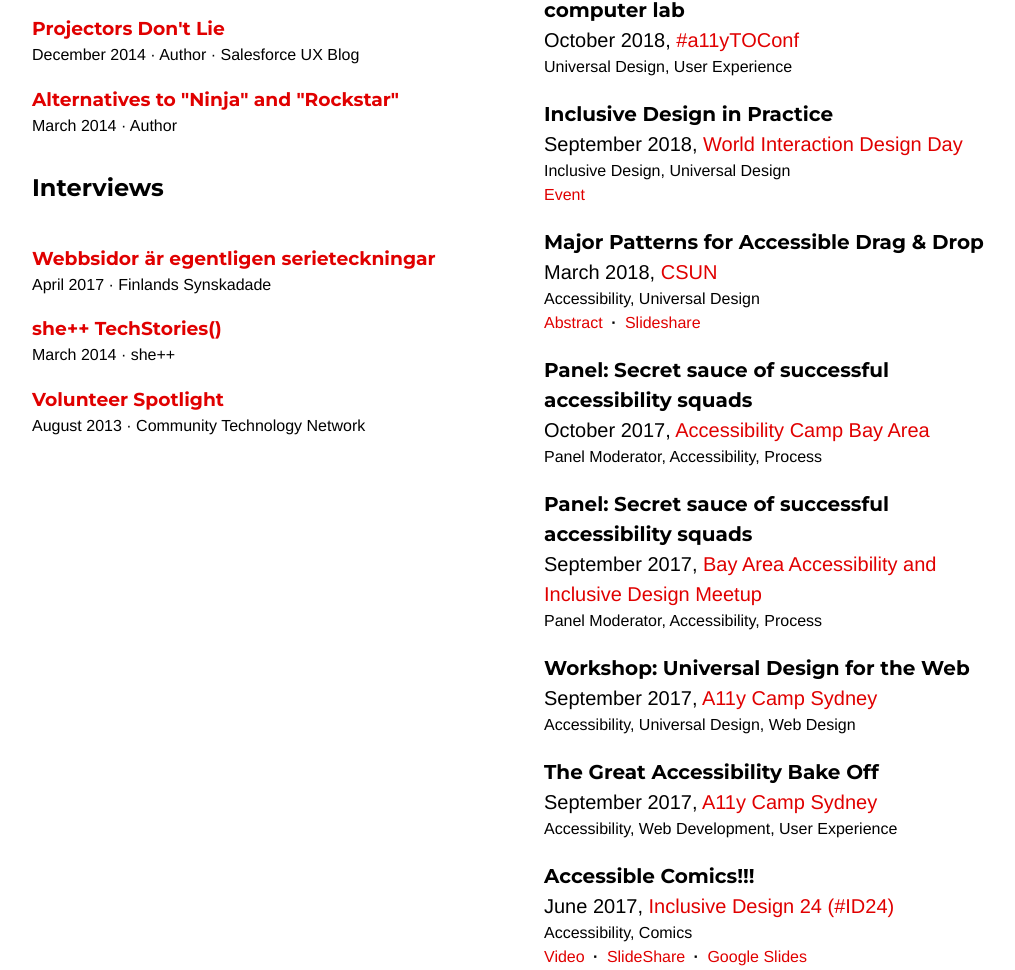
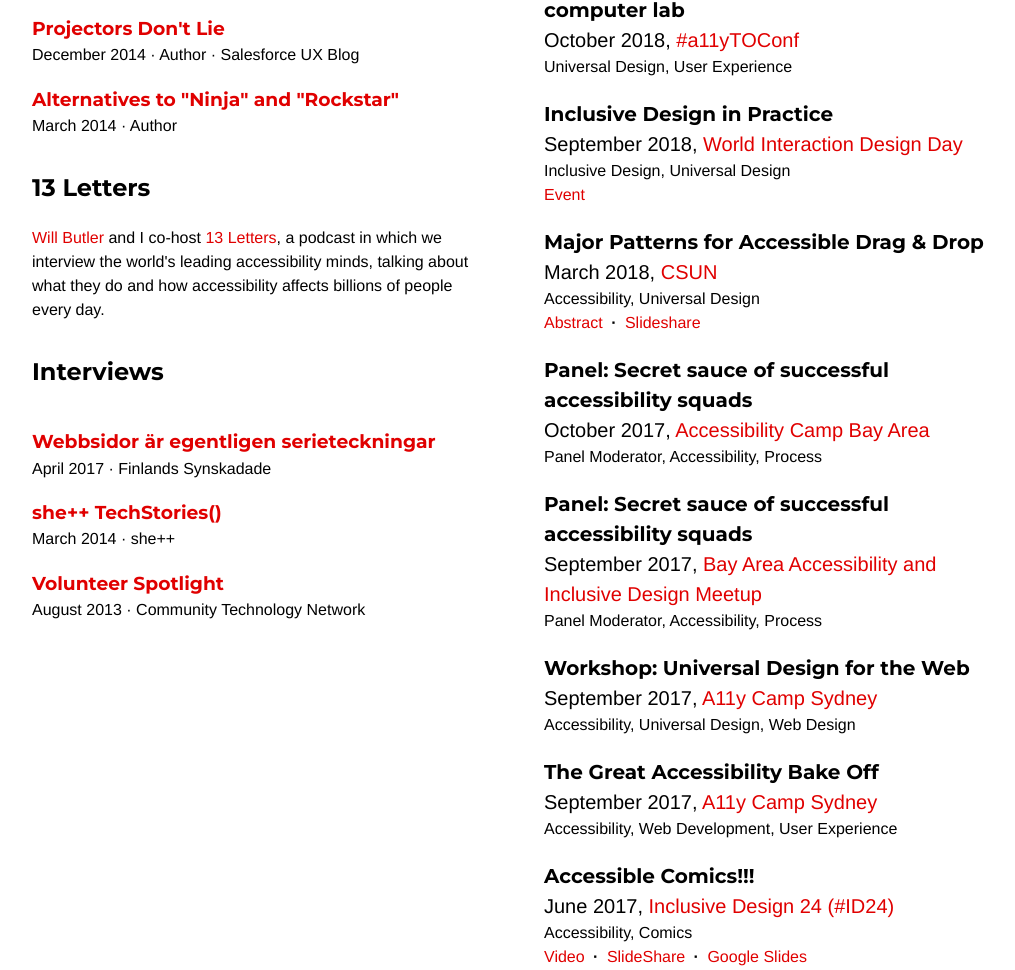
Before and after one commit to cordeliadillon/old-site, a plain HTML site: page talks/index.html in a window 1280 px wide. Shown: the part 1401-2371 px from the top of the page, without its empty margins (128-1143 px from the left). Drawn offline with nearby package versions, Linux system fonts and the light colour scheme; a script that the page names is missing; a web font is replaced by a local one.

Commit message:
Add a section on 13 Letters!

```diff
--- a/talks/index.html
+++ b/talks/index.html
@@ -110,6 +110,13 @@
     	      </ul>
     	    </div>
 
+          <div>
+            <h2 class="mt4">13 Letters</h2>
+            <p class="mv0">
+              <a href="https://www.linkedin.com/in/will-butler-29132665">Will Butler</a> and I co-host <a href="https://www.bemyeyes.com/podcasts-show/13-letters">13 Letters</a>, a podcast in which we interview the world's leading accessibility minds, talking about what they do and how accessibility affects billions of people every day.
+            </p>
+          </div>
+
           <div class="ng-cloak" ng-cloak>
             <h2 class="mt4">Interviews</h2>
             <ul class="list pa0 ma0 cf">
```
